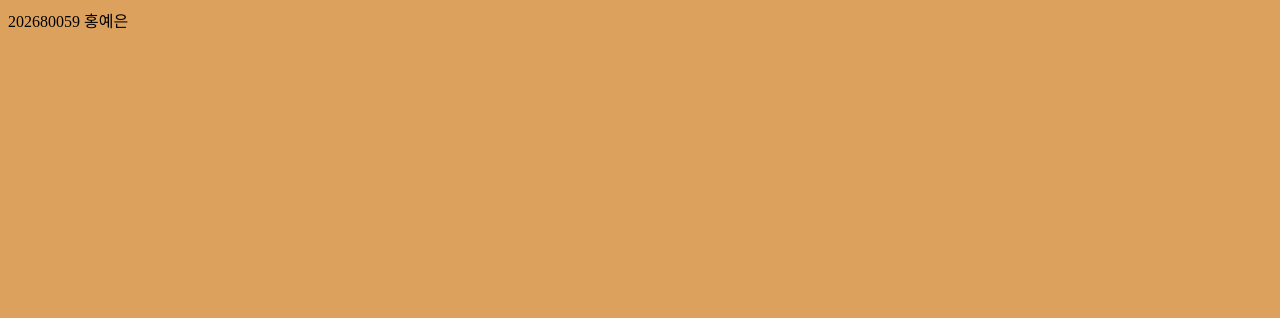
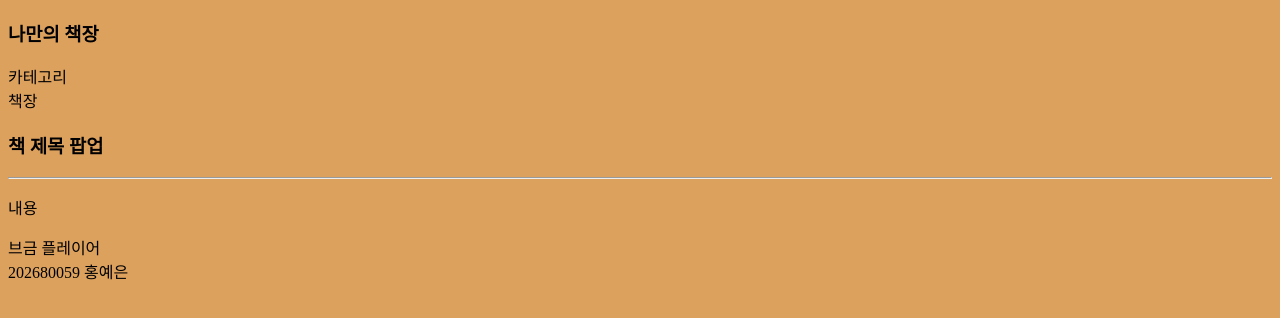
Before and after one commit to sallygamer07/WPWork2026, a plain HTML site: page index.html in a window 1280 px wide. Drawn offline with Linux system fonts and the light colour scheme.

Commit message:
Update index.html

```diff
--- a/index.html
+++ b/index.html
@@ -6,6 +6,25 @@
     <link rel="stylesheet" href="style.css" />
   </head>
   <body>
+    <header>
+      <h3>나만의 책장</h3>
+    </header>
+    <nav>카테고리</nav>
+
+    <section>
+      책장
+    </section>
+
+    <div class="bookPanel">
+      <h3>책 제목 팝업</h3>
+      <hr>
+      <p>내용</p>
+    </div>
+
+    <div class="audioPlayer">
+      브금 플레이어
+      <audio></audio>
+    </div>
     <footer>202680059 홍예은</footer>
   </body>
 </html>
```
